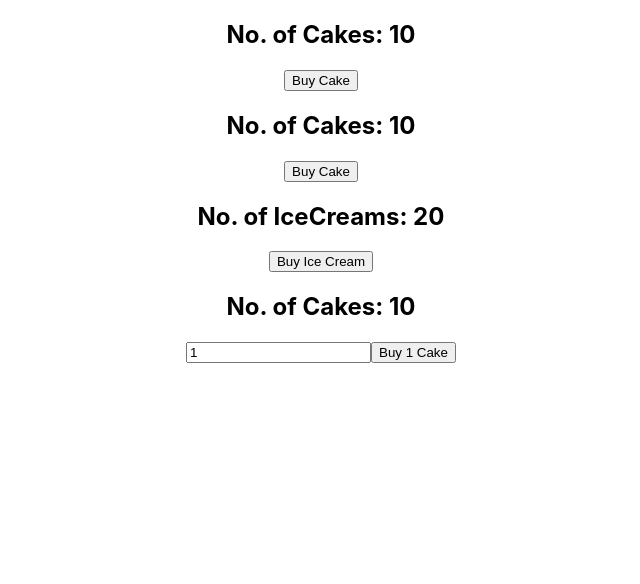
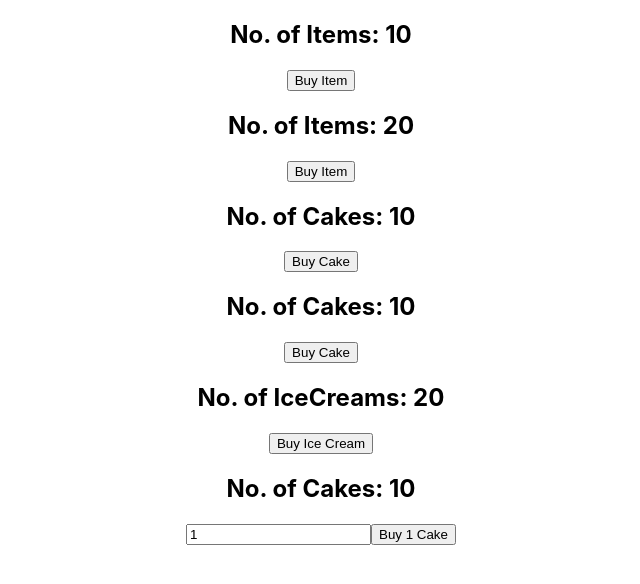
Before and after one commit to iabdulmuqeet/react-redux-basics, a React (Create React App) app: page / in a window 1280 px wide. Shown: the top 584 px of the page, without its empty margins (319-959 px from the left). Built offline with nearby package versions, Linux system fonts and the light colour scheme.

Commit message:
implemented ownProps functionality in mapStateToProps & mapDispatchToProps

```diff
--- a/src/App.js
+++ b/src/App.js
@@ -5,11 +5,14 @@ import CakeContainer from './components/CakeContainer';
 import HookCakeContaner from './components/HookCakeContaner';
 import IceCreamContainer from './components/IceCreamContainer';
 import NewCakeContainer from './components/NewCakeContainer';
+import ItemContainer from './components/ItemContainer';
 
 function App() {
 	return (
 		<Provider store={store}>
 			<div className='App'>
+				<ItemContainer cake />
+				<ItemContainer />
 				<CakeContainer />
 				<HookCakeContaner />
 				<IceCreamContainer />
--- /dev/null
+++ b/src/components/ItemContainer.jsx
@@ -0,0 +1,34 @@
+import React from 'react';
+import { connect } from 'react-redux';
+import { buyCake, buyIceCream } from '../redux';
+
+const ItemContainer = ({ noOfItems, buyItem }) => {
+	return (
+		<>
+			<h2>No. of Items: {noOfItems}</h2>
+			<button onClick={buyItem}>Buy Item</button>
+		</>
+	);
+};
+
+const mapStateToProps = (state, ownProps) => {
+	const noOfItems = ownProps.cake
+		? state.cake.noOfCakes
+		: state.iceCream.noOfIceCreams;
+
+	return {
+		noOfItems,
+	};
+};
+
+const mapDispatchToProps = (dispatch, ownProps) => {
+	const buyItem = ownProps.cake
+		? () => dispatch(buyCake())
+		: () => dispatch(buyIceCream());
+
+	return {
+		buyItem,
+	};
+};
+
+export default connect(mapStateToProps, mapDispatchToProps)(ItemContainer);
```
